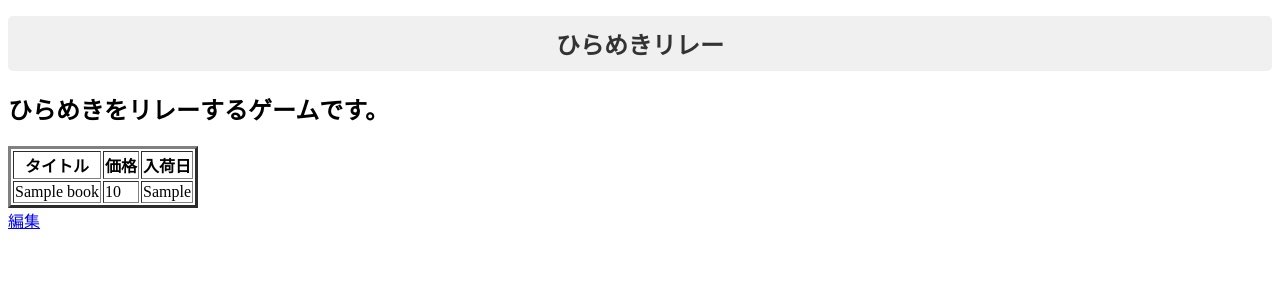
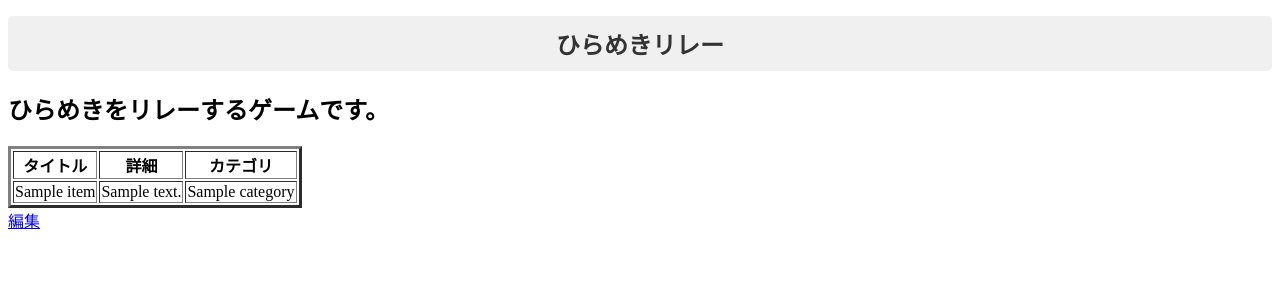
Before and after one commit to MaekobaShun/hackathon-vol14, a Flask app: template relay/templates/index.html in a window 1280 px wide. Shown: the top 300 px of the page. Run offline with Flask 3, Linux system fonts and the light colour scheme; the template is opened without the code that fills it: most values are stand-ins (such as "Sample title", 1, 10 or a date in 2020).

Commit message:
データベース変更

```diff
--- a/relay/db.py
+++ b/relay/db.py
@@ -4,5 +4,5 @@ DATABASE = 'databese.db'
 
 def create_table():
     con = sqlite3.connect(DATABASE)
-    con.execute("CREATE TABLE IF NOT EXISTS books (title, price, arrial_day)")
+    con.execute("CREATE TABLE IF NOT EXISTS items (title, detail, category)")
     con.close()
--- a/relay/main.py
+++ b/relay/main.py
@@ -7,21 +7,21 @@ DATABASE = 'databese.db'
 @app.route('/')
 def index():
     con = sqlite3.connect(DATABASE)
-    db_books = con.execute("SELECT * FROM books").fetchall()
+    db_items = con.execute("SELECT * FROM items").fetchall()
     con.close()
 
-    books = []
+    items = []
 
-    for row in db_books:
-        books.append({
+    for row in db_items:
+        items.append({
             'title':row[0],
-            'price':row[1],
-            'arrival_day':row[2],
+            'detail':row[1],
+            'category':row[2],
         })
 
     return render_template(
         'index.html',
-        books=books
+        items=items
     )
 
 @app.route('/form')
@@ -33,11 +33,11 @@ def form():
 @app.route('/register', methods=['POST'])
 def register():
     title = request.form['title']
-    price = request.form['price']
-    arrival_day = request.form['arrival_day']
+    detail = request.form['detail']
+    category = request.form['category']
 
     con = sqlite3.connect(DATABASE)
-    con.execute("INSERT INTO books VALUES (?, ?, ?)", [title, price, arrival_day])
+    con.execute("INSERT INTO items VALUES (?, ?, ?)", [title, detail, category])
     con.commit()
     con.close()
 
--- a/relay/templates/index.html
+++ b/relay/templates/index.html
@@ -10,21 +10,21 @@
         <h1>ひらめきリレー</h1>
         <h2>ひらめきをリレーするゲームです。</h2>
 
-        {% if books == [] %}
+        {% if items == [] %}
             <p>本がありません。</p>
         {% else %}
             <table border="3">
                 <tr>
                     <th>タイトル</th>
-                    <th>価格</th>
-                    <th>入荷日</th>
+                    <th>詳細</th>
+                    <th>カテゴリ</th>
                 </tr>
 
-                {% for book in books %}
+                {% for item in items %}
                     <tr>
-                        <td>{{ book['title'] }}</td>
-                        <td>{{ book['price'] }}</td>
-                        <td>{{ book['arrival_day'] }}</td>
+                        <td>{{ item['title'] }}</td>
+                        <td>{{ item['detail'] }}</td>
+                        <td>{{ item['category'] }}</td>
                     </tr>
                 {% endfor %}
             </table>
```
Also changed, not shown: relay/templates/form.html (+13 -4 lines), databese.db.
